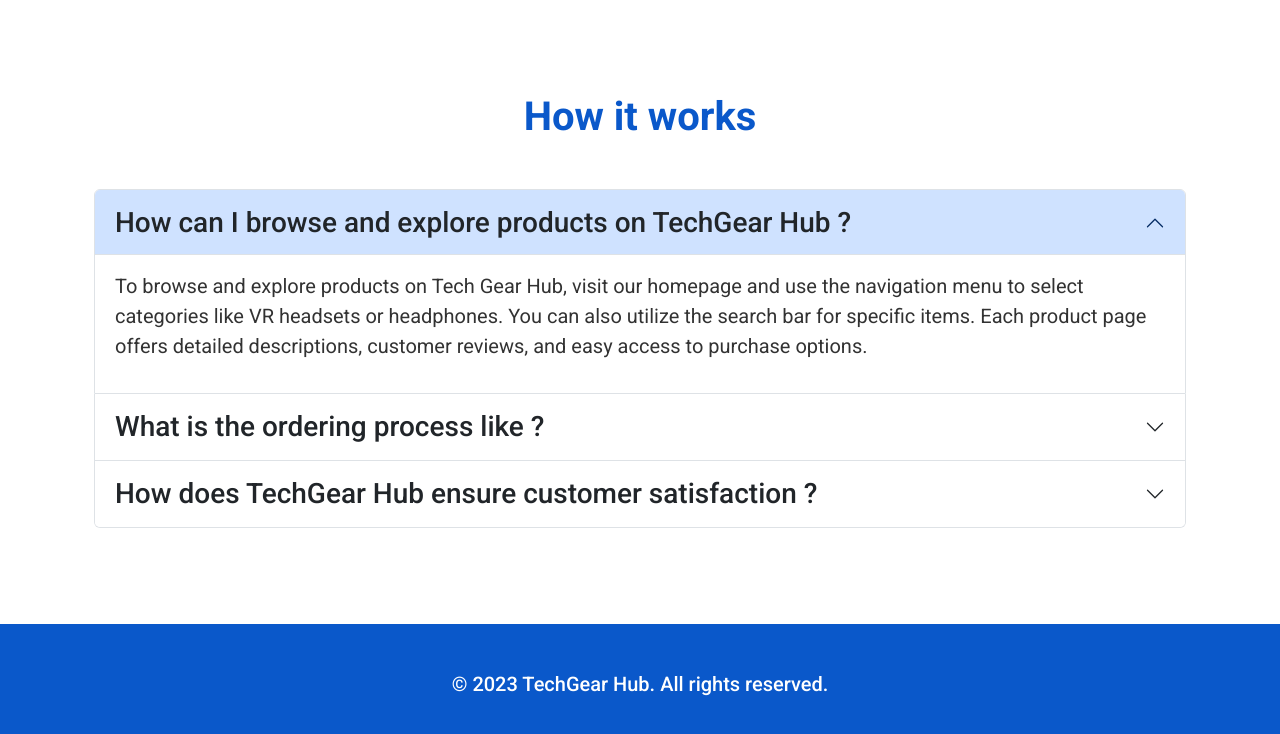
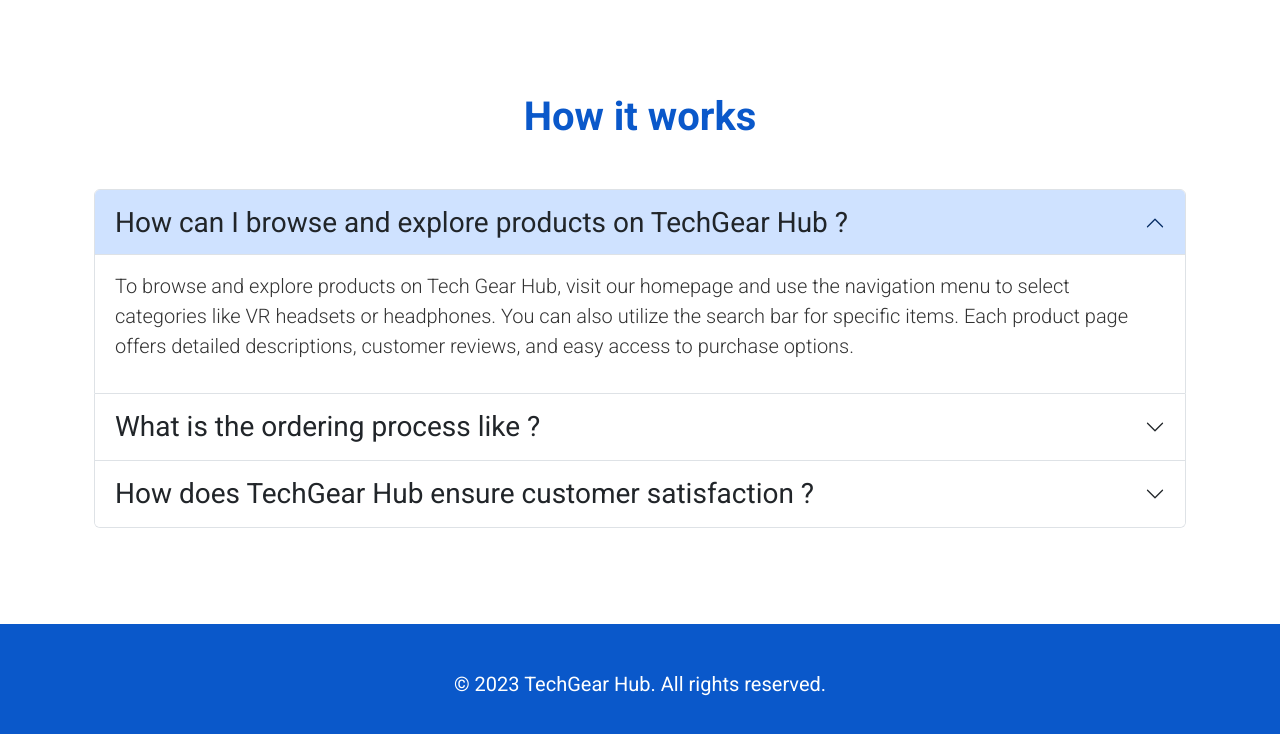
Before and after one commit to nilav-talukdar/Tech-Gear, a website with bundled scripts: page src/index.html in a window 1280 px wide. Shown: the part 2973-3707 px from the top of the page. Built offline with nearby package versions, Linux system fonts and the light colour scheme.

Commit message:
Update index.html

```diff
--- a/src/index.html
+++ b/src/index.html
@@ -204,36 +204,36 @@
           <div class="accordion" id="accordionExample">
             <div class="accordion-item">
               <h2 class="accordion-header">
-                <button class="accordion-button fs-3 fw-medium text-dark" type="button" data-bs-toggle="collapse" data-bs-target="#collapseOne" aria-expanded="true" aria-controls="collapseOne">
+                <button class="accordion-button fs-3 fw-normal text-dark" type="button" data-bs-toggle="collapse" data-bs-target="#collapseOne" aria-expanded="true" aria-controls="collapseOne">
                   How can I browse and explore products on TechGear Hub ?
                 </button>
               </h2>
               <div id="collapseOne" class="accordion-collapse collapse show" data-bs-parent="#accordionExample">
-                <div class="accordion-body fs-5 mb-3">
+                <div class="accordion-body fs-5 mb-3 fw-light">
                   To browse and explore products on Tech Gear Hub, visit our homepage and use the navigation menu to select categories like VR headsets or headphones. You can also utilize the search bar for specific items. Each product page offers detailed descriptions, customer reviews, and easy access to purchase options.
                 </div>
               </div>
             </div>
             <div class="accordion-item">
               <h2 class="accordion-header">
-                <button class="accordion-button collapsed fs-3 fw-medium text-dark" type="button" data-bs-toggle="collapse" data-bs-target="#collapseTwo" aria-expanded="false" aria-controls="collapseTwo">
+                <button class="accordion-button collapsed fs-3 fw-normal text-dark" type="button" data-bs-toggle="collapse" data-bs-target="#collapseTwo" aria-expanded="false" aria-controls="collapseTwo">
                   What is the ordering process like ?
                 </button>
               </h2>
               <div id="collapseTwo" class="accordion-collapse collapse" data-bs-parent="#accordionExample">
-                <div class="accordion-body fs-5 mb-3">
+                <div class="accordion-body fs-5 mb-3 fw-light">
                   Ordering your favorite tech gear from TechGear Hub is a breeze. Once you've found the perfect product, simply add it to your cart and proceed to checkout. Our secure and efficient checkout process allows you to review your order, enter shipping details, and choose from multiple payment options. Rest assured, your transaction is protected, and your order will be swiftly processed.
                 </div>
               </div>
             </div>
             <div class="accordion-item">
               <h2 class="accordion-header">
-                <button class="accordion-button collapsed fs-3 fw-medium text-dark" type="button" data-bs-toggle="collapse" data-bs-target="#collapseThree" aria-expanded="false" aria-controls="collapseThree">
+                <button class="accordion-button collapsed fs-3 fw-normal text-dark" type="button" data-bs-toggle="collapse" data-bs-target="#collapseThree" aria-expanded="false" aria-controls="collapseThree">
                   How does TechGear Hub ensure customer satisfaction ?
                 </button>
               </h2>
               <div id="collapseThree" class="accordion-collapse collapse" data-bs-parent="#accordionExample">
-                <div class="accordion-body fs-5 mb-3">
+                <div class="accordion-body fs-5 mb-3 fw-light">
                   At TechGear Hub, customer satisfaction is our top priority. We are committed to delivering high-quality products and exceptional service. Our team carefully inspects and packages each order, ensuring it reaches you in perfect condition. Additionally, our responsive customer support is ready to assist with any inquiries or concerns you may have. Join our community of satisfied customers who trust TechGear Hub for a seamless and enjoyable shopping experience.
                 </div>
               </div>
@@ -244,7 +244,7 @@
 
         <!-- Footer Section -->
         <footer class="main__footer py-5">
-          <h4 class="fs-5 fw-medium text-white text-center px-1">© 2023 TechGear Hub. All rights reserved.</h4>
+          <h4 class="fs-5 fw-normal text-white text-center px-1">© 2023 TechGear Hub. All rights reserved.</h4>
         </footer>
         <!-- Footer Section -->
 
```
